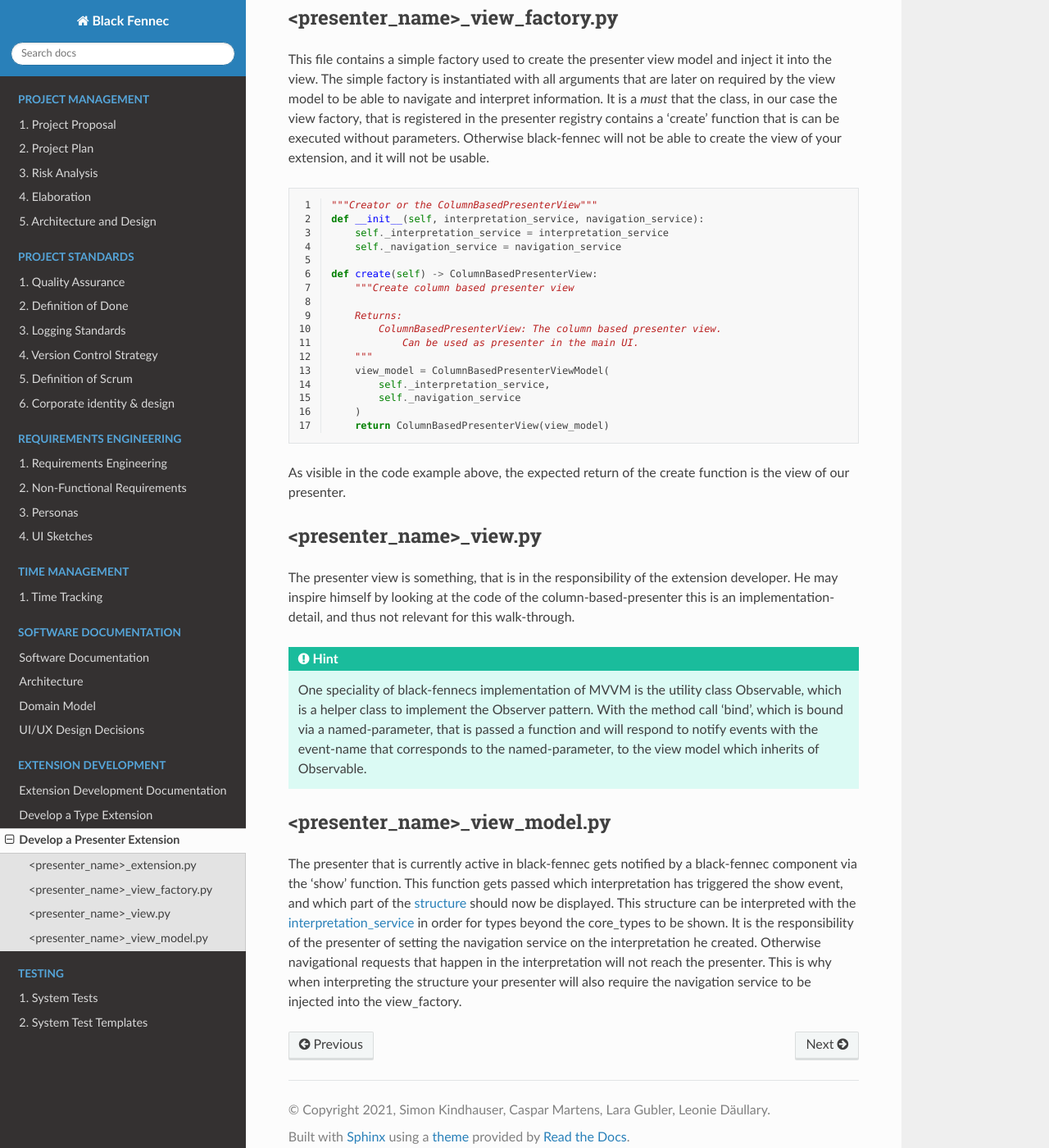
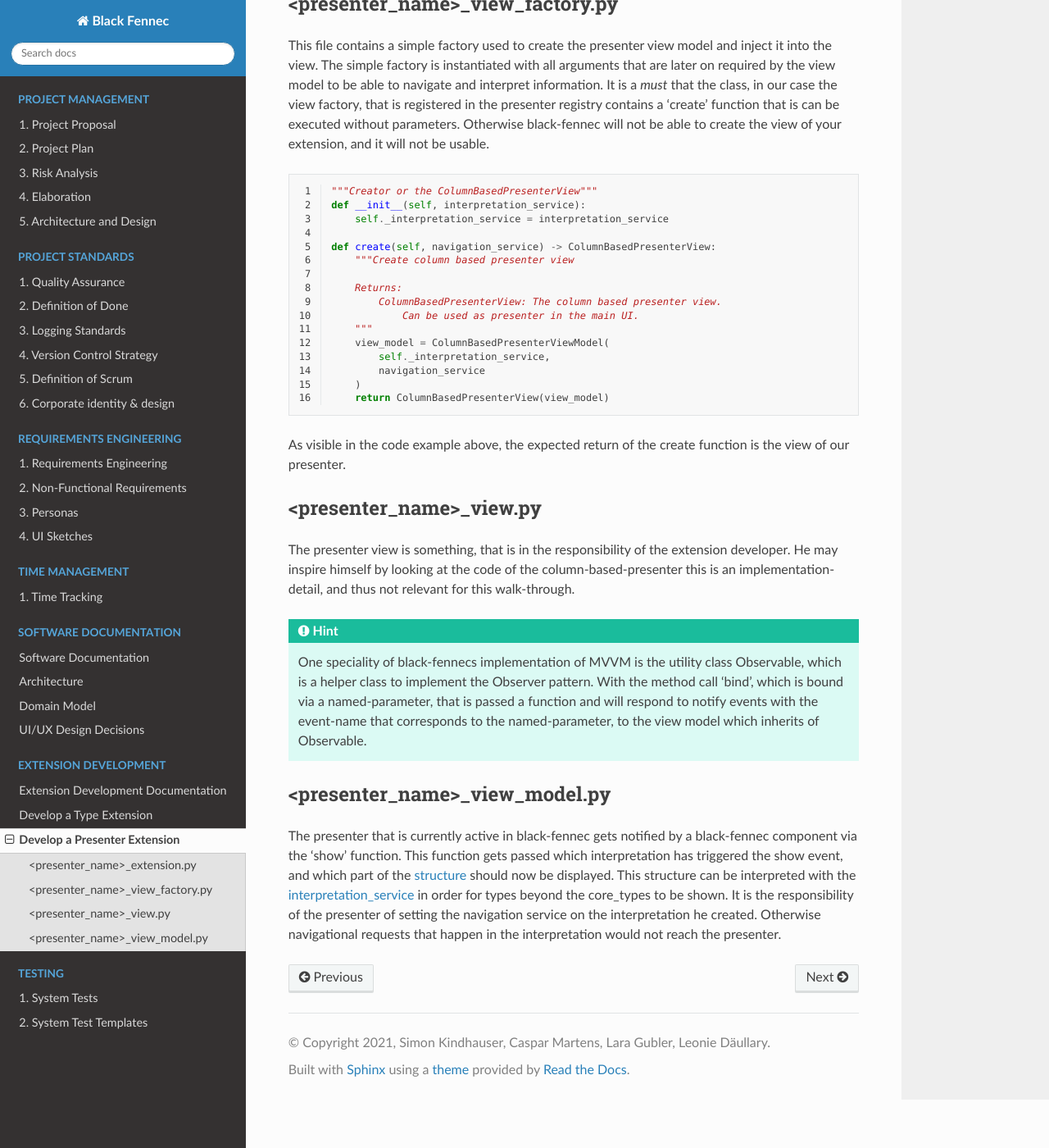
Before and after one commit to blackfennec-org/blackfennec, a Sphinx documentation site: the page built from docs/source/extension_development/presenter_extension.rst, in a window 1280 px wide and 1400 px high, scrolled down 1012 px. Shown: the whole window at 82% size. Built offline with Sphinx 7.4.7 and the Read the Docs theme 2.0.0, drawn with Linux system fonts in a browser that asks for light colours; pages that are not in the unit, such as notebooks, are missing from menus; some of the changed text lies outside the part shown.

Commit message:
Refresh navigation_service in presenter extension development Documentation

```diff
--- a/docs/source/extension_development/presenter_extension.rst
+++ b/docs/source/extension_development/presenter_extension.rst
@@ -22,8 +22,7 @@ In this file the 'create_extension' and 'load_extension' functions are defined.
     def create_extension(extension_api: ExtensionApi):
         extension_api.presenter_registry.register_presenter(
             ColumnBasedPresenterViewFactory(
-                extension_api.interpretation_service,
-                extension_api.navigation_service
+                extension_api.interpretation_service
             )
         )
 
@@ -45,11 +44,10 @@ It is a *must* that the class, in our case the view factory, that is registered
     :linenos:
 
     """Creator or the ColumnBasedPresenterView"""
-    def __init__(self, interpretation_service, navigation_service):
+    def __init__(self, interpretation_service):
         self._interpretation_service = interpretation_service
-        self._navigation_service = navigation_service
 
-    def create(self) -> ColumnBasedPresenterView:
+    def create(self, navigation_service) -> ColumnBasedPresenterView:
         """Create column based presenter view
 
         Returns:
@@ -58,7 +56,7 @@ It is a *must* that the class, in our case the view factory, that is registered
         """
         view_model = ColumnBasedPresenterViewModel(
             self._interpretation_service,
-            self._navigation_service
+            navigation_service
         )
         return ColumnBasedPresenterView(view_model)
 
@@ -75,4 +73,4 @@ The presenter view is something, that is in the responsibility of the extension
 <presenter_name>_view_model.py
 """"""""""""""""""""""""""""""
 
-The presenter that is currently active in black-fennec gets notified by a black-fennec component via the 'show' function. This function gets passed which interpretation has triggered the show event, and which part  of the :ref:`structure <definition_structure>` should now be displayed. This structure can be interpreted with the :ref:`interpretation_service <definition_interpretation_service>` in order for types beyond the core_types to be shown. It is the responsibility of the presenter of setting the navigation service on the interpretation he created. Otherwise navigational requests that happen in the interpretation will not reach the presenter. This is why when interpreting the structure your presenter will also require the navigation service to be injected into the view_factory.
+The presenter that is currently active in black-fennec gets notified by a black-fennec component via the 'show' function. This function gets passed which interpretation has triggered the show event, and which part  of the :ref:`structure <definition_structure>` should now be displayed. This structure can be interpreted with the :ref:`interpretation_service <definition_interpretation_service>` in order for types beyond the core_types to be shown. It is the responsibility of the presenter of setting the navigation service on the interpretation he created. Otherwise navigational requests that happen in the interpretation would not reach the presenter.
--- a/docs/source/software_documentation/domain/extensions/extension_api.rst
+++ b/docs/source/software_documentation/domain/extensions/extension_api.rst
@@ -19,8 +19,5 @@ To integrate :ref:`extensions <definition_extension>` into the domain of Black F
 .. py:attribute:: ExtensionApi.presenter_registry
     :type: PresenterRegistry
 
-.. py:attribute:: ExtensionApi.navigation_service
-    :type: NavigationService
-
 .. py:attribute:: ExtensionApi.interpretation_service
     :type: InterpretationService
```
